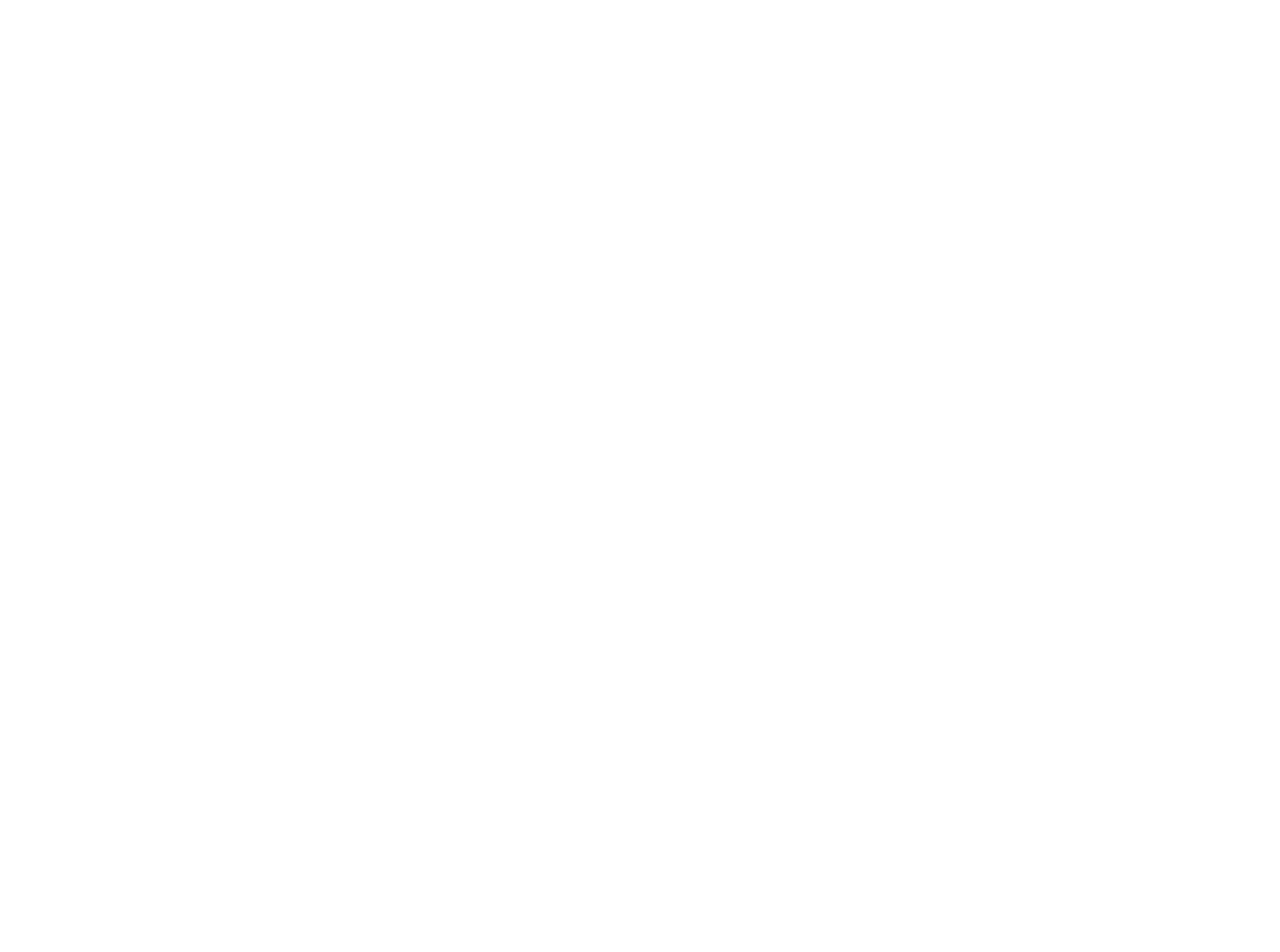
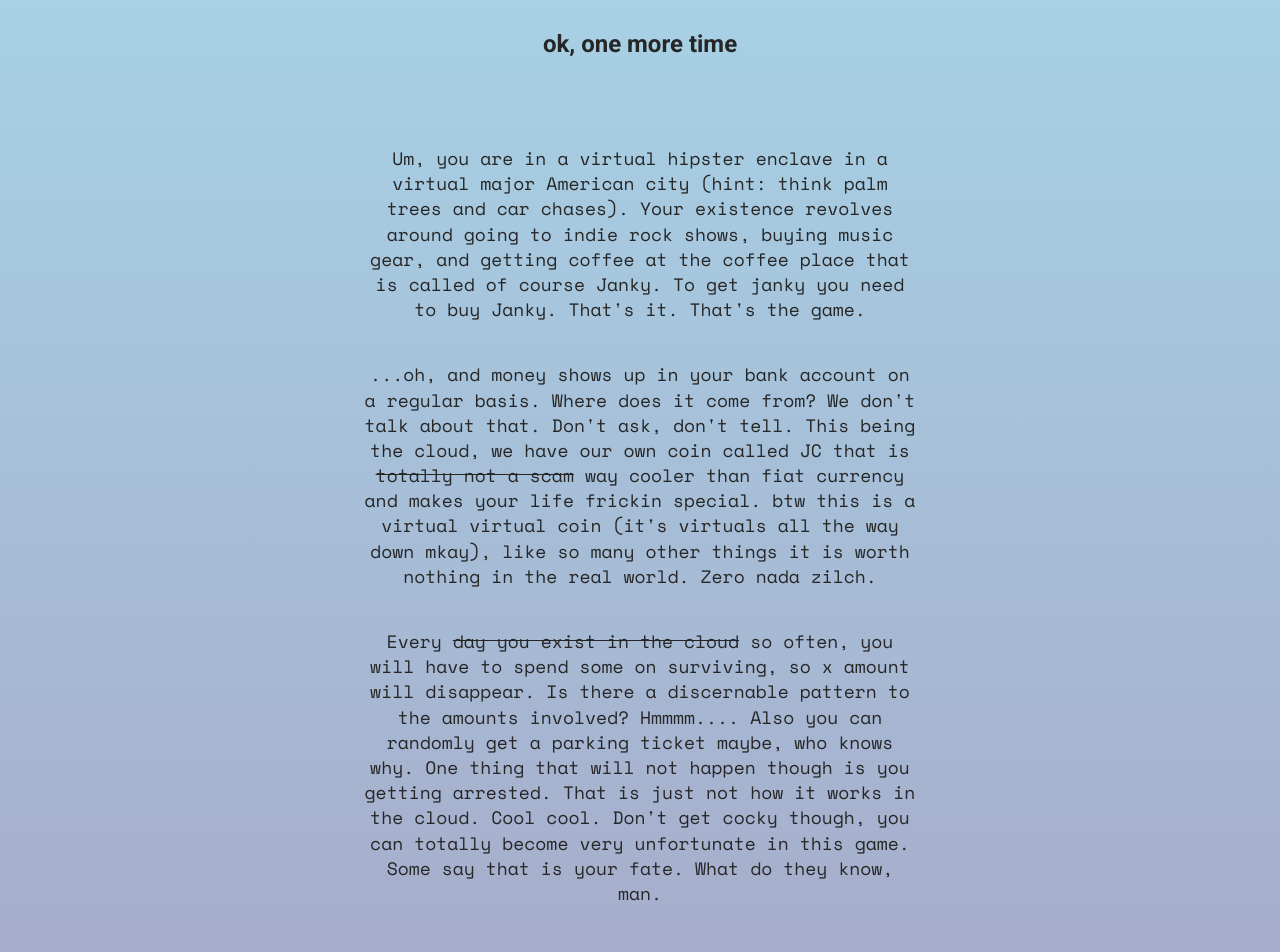
Before and after one commit to fscarlett/janky-front-2, a React (Vite) app: page /instructions in a window 1280 px wide. Before the commit this address had no page. Shown: the part 160-1112 px from the top of the page. Before the commit the page ends 800 px from the top, so only its background shows below. Built offline with nearby package versions, Linux system fonts and the light colour scheme.

Commit message:
add pages and routes, copy over content and styles from old app

```diff
--- a/src/main.tsx
+++ b/src/main.tsx
@@ -5,12 +5,20 @@
 import './styles/globals.css'
 
 import App from './App.tsx'
+import LoginPage from './pages/Login.tsx'
+import Instructions from './pages/Instructions.tsx'
+import Play from './pages/Play.tsx'
+import Credits from './pages/Credits.tsx'
 
 createRoot(document.getElementById('root')!).render(
   <StrictMode>
     <BrowserRouter>
       <Routes>
         <Route path='/' element={<App />} />
+        <Route path='/login' element={<LoginPage />} />
+        <Route path='/play' element={<Play />} />
+        <Route path='/credits' element={<Credits />} />
+        <Route path='/instructions' element={<Instructions />} />
       </Routes>
     </BrowserRouter>
   </StrictMode>,
--- /dev/null
+++ b/src/pages/Credits.tsx
@@ -0,0 +1,44 @@
+import { Link } from 'react-router'
+import styles from '../styles/App.module.css'
+
+function Credits() {
+  return (
+    <div className={styles.main}>
+      <h1 className={styles.title}>Credits & Info</h1>
+
+      <div className={styles.synopsis}>
+        Game concepts:
+        <Link
+          to='https://www.foxscarlett.com'
+          className={styles.ppl_link}
+          target='_blank'
+        >
+          Fox Scarlett,
+        </Link>
+        <Link
+          to='https://www.instagram.com/farismcreynolds/'
+          className={styles.ppl_link}
+          target='_blank'
+        >
+          Faris McReynolds
+        </Link>
+      </div>
+
+      <div className={styles.synopsis}>Coding: Fox Scarlett</div>
+
+      <div className={styles.synopsis}>
+        STATUS: Right now you cannot actually &ldquo;get ahead&ldquo; in this
+        game. (Can you imagine?!?! That&apos;s bullshit, man!) But you never
+        know, I might code some incentives for you sometime. Yeah, you never
+        know, it could happen! Better keep playing!
+      </div>
+
+      <div className={styles.linkwrapper}>
+        <Link to='/' className={styles.link}>
+          <h3>back to menu</h3>
+        </Link>
+      </div>
+    </div>
+  )
+}
+export default Credits
--- /dev/null
+++ b/src/pages/Instructions.tsx
@@ -0,0 +1,48 @@
+import { Link } from 'react-router'
+import styles from '../styles/App.module.css'
+
+function Instructions() {
+  return (
+    <div className={styles.main}>
+      <h1>Instructions</h1>
+
+      <h2 className={styles.description}>ok, one more time</h2>
+
+      <div className={styles.synopsis}>
+        Um, you are in a virtual hipster enclave in a virtual major American
+        city (hint: think palm trees and car chases). Your existence revolves
+        around going to indie rock shows, buying music gear, and getting coffee
+        at the coffee place that is called of course Janky. To get janky you
+        need to buy Janky. That&apos;s it. That&apos;s the game.
+      </div>
+
+      <div className={styles.synopsis}>
+        ...oh, and money shows up in your bank account on a regular basis. Where
+        does it come from? We don&apos;t talk about that. Don&apos;t ask,
+        don&apos;t tell. This being the cloud, we have our own coin called JC
+        that is <span>totally not a scam</span> way cooler than fiat currency
+        and makes your life frickin special. btw this is a virtual virtual coin
+        (it&apos;s virtuals all the way down mkay), like so many other things it
+        is worth nothing in the real world. Zero nada zilch.
+      </div>
+
+      <div className={styles.synopsis}>
+        Every <span>day you exist in the cloud</span> so often, you will have to
+        spend some on surviving, so x amount will disappear. Is there a
+        discernable pattern to the amounts involved? Hmmmm.... Also you can
+        randomly get a parking ticket maybe, who knows why. One thing that will
+        not happen though is you getting arrested. That is just not how it works
+        in the cloud. Cool cool. Don&apos;t get cocky though, you can totally
+        become very unfortunate in this game. Some say that is your fate. What
+        do they know, man.
+      </div>
+
+      <div className={styles.linkwrapper}>
+        <Link to='/login' className={styles.link}>
+          <h3>Yes yes I need to live the dream</h3>
+        </Link>
+      </div>
+    </div>
+  )
+}
+export default Instructions
--- /dev/null
+++ b/src/pages/Login.tsx
@@ -0,0 +1,12 @@
+import { Link } from 'react-router'
+import styles from '../styles/App.module.css'
+
+function LoginPage() {
+  return (
+    <div className={styles.main}>
+      <h1>Login / Register</h1>
+      <p>clerk stuff here</p>
+    </div>
+  )
+}
+export default LoginPage
--- /dev/null
+++ b/src/pages/Play.tsx
@@ -0,0 +1,6 @@
+import styles from '../styles/App.module.css'
+
+function Play() {
+  return <div className={styles.main}>Play</div>
+}
+export default Play
--- a/src/styles/App.module.css
+++ b/src/styles/App.module.css
@@ -14,6 +14,10 @@
   text-align: center;
   font-size: 18px;
   line-height: 1.4;
+}
+
+.synopsis span {
+  text-decoration: line-through;
 }
 
 .linkwrapper {
@@ -50,6 +54,16 @@
 .link:hover,
 .link:active {
   background-color: #f9d;
+}
+
+.ppl_link {
+  padding: 2px 10px;
+}
+
+.ppl_link:hover,
+.ppl_link:active {
+  background-color: #f9d;
+  text-decoration: underline;
 }
 
 .wavyline {
```
